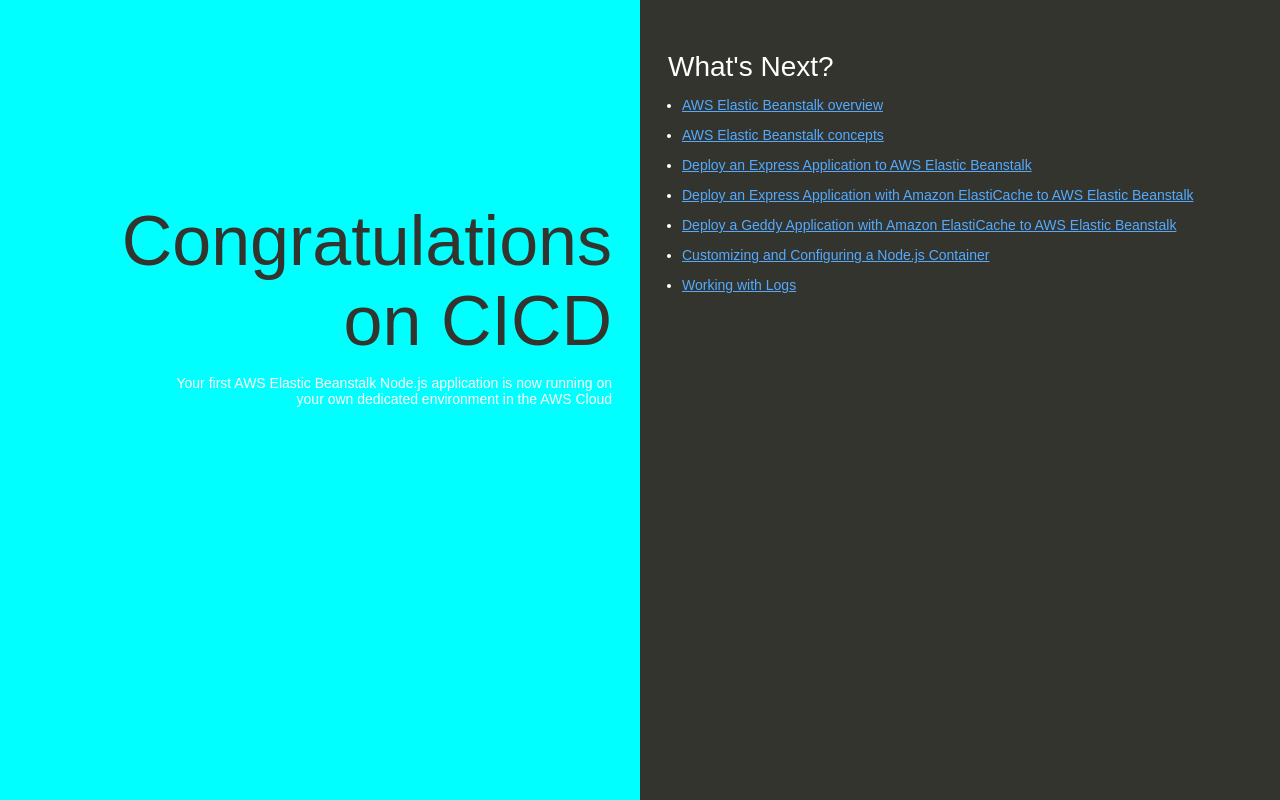
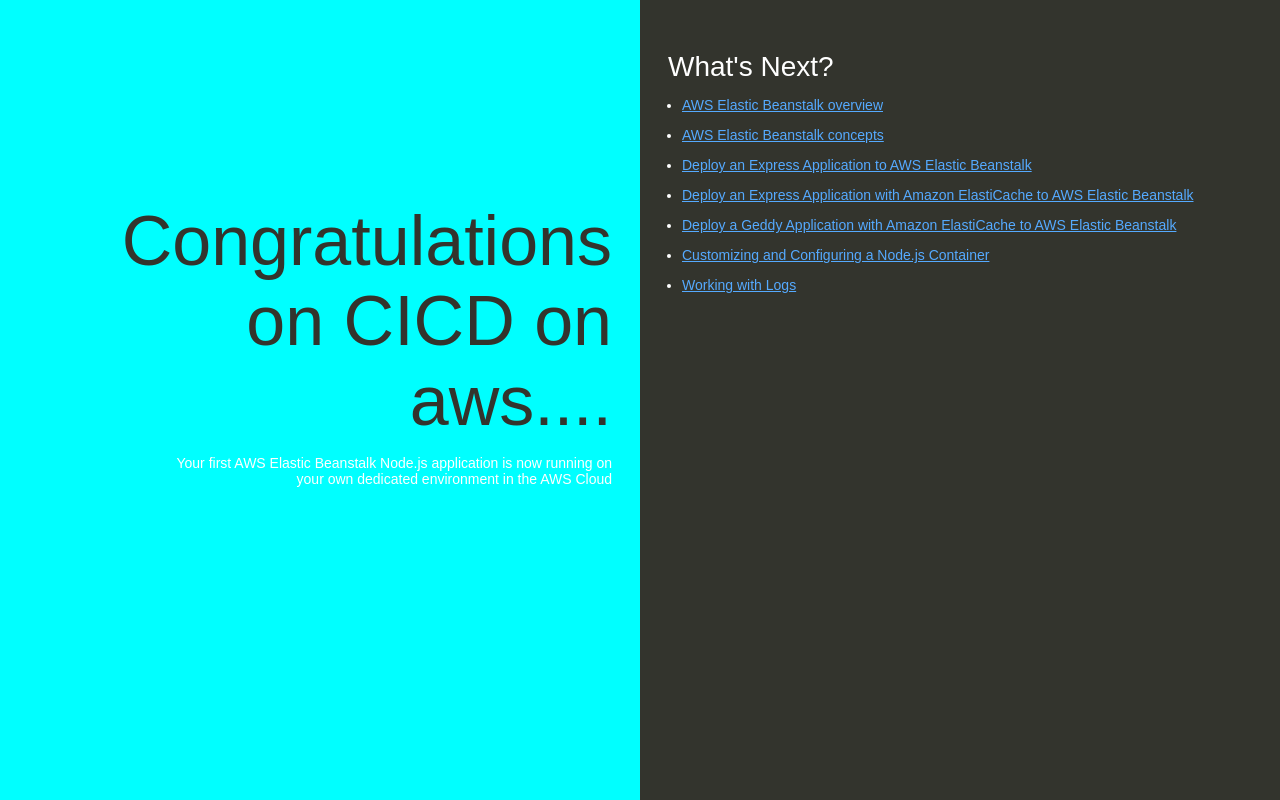
Before and after one commit to mitraanu/demorepo, a website: page index.html in a window 1280 px wide. Drawn offline with Linux system fonts and the light colour scheme.

Commit message:
Update index.html

```diff
--- a/index.html
+++ b/index.html
@@ -74,7 +74,7 @@
   </head>
   <body>
     <div class="textColumn">
-      <h1>Congratulations on CICD</h1>
+      <h1>Congratulations on CICD on aws....</h1>
       <p>Your first AWS Elastic Beanstalk Node.js application is now running on your own dedicated environment in the AWS Cloud</p>
     </div>
     <div class="linksColumn">
```
